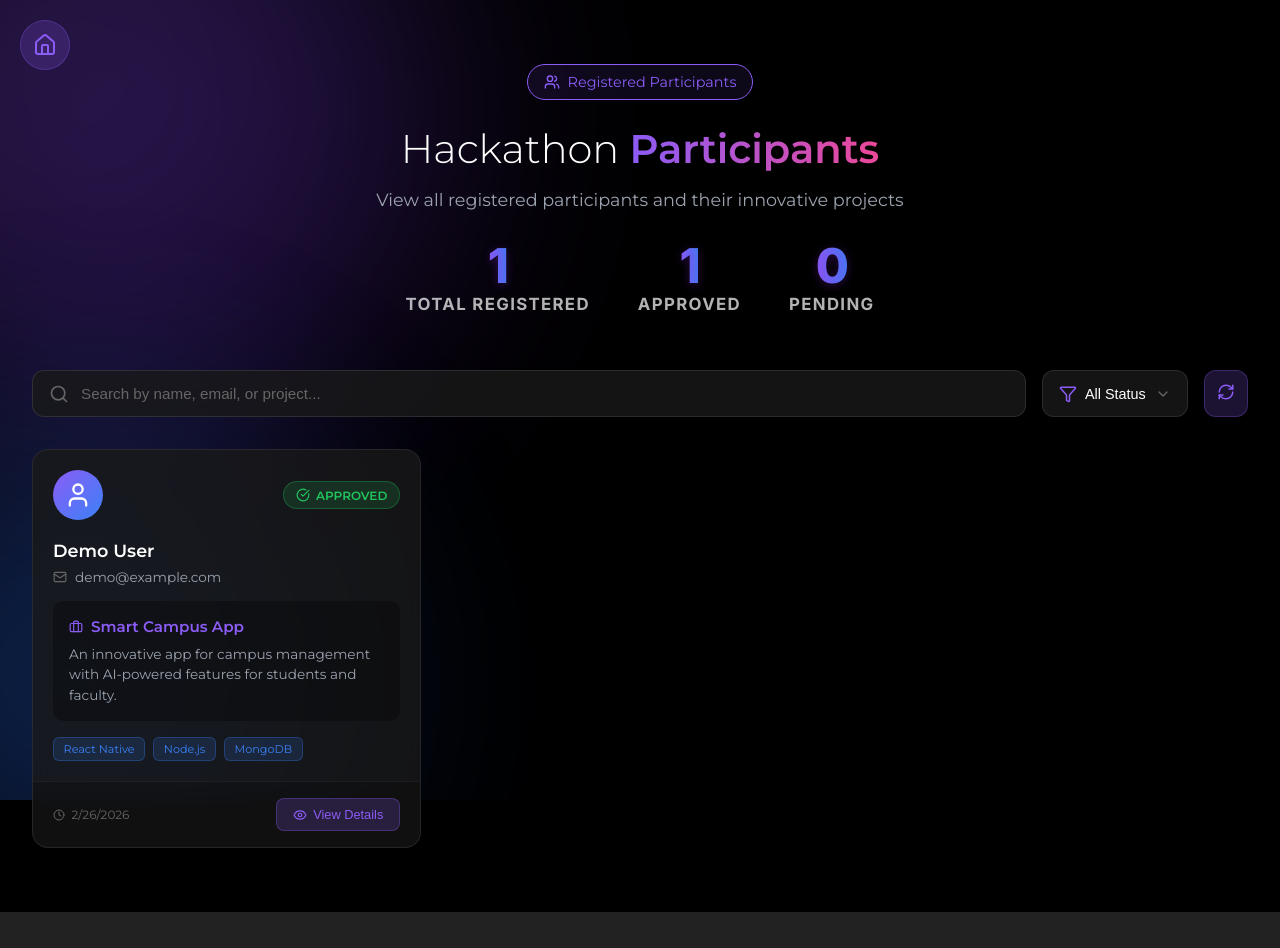
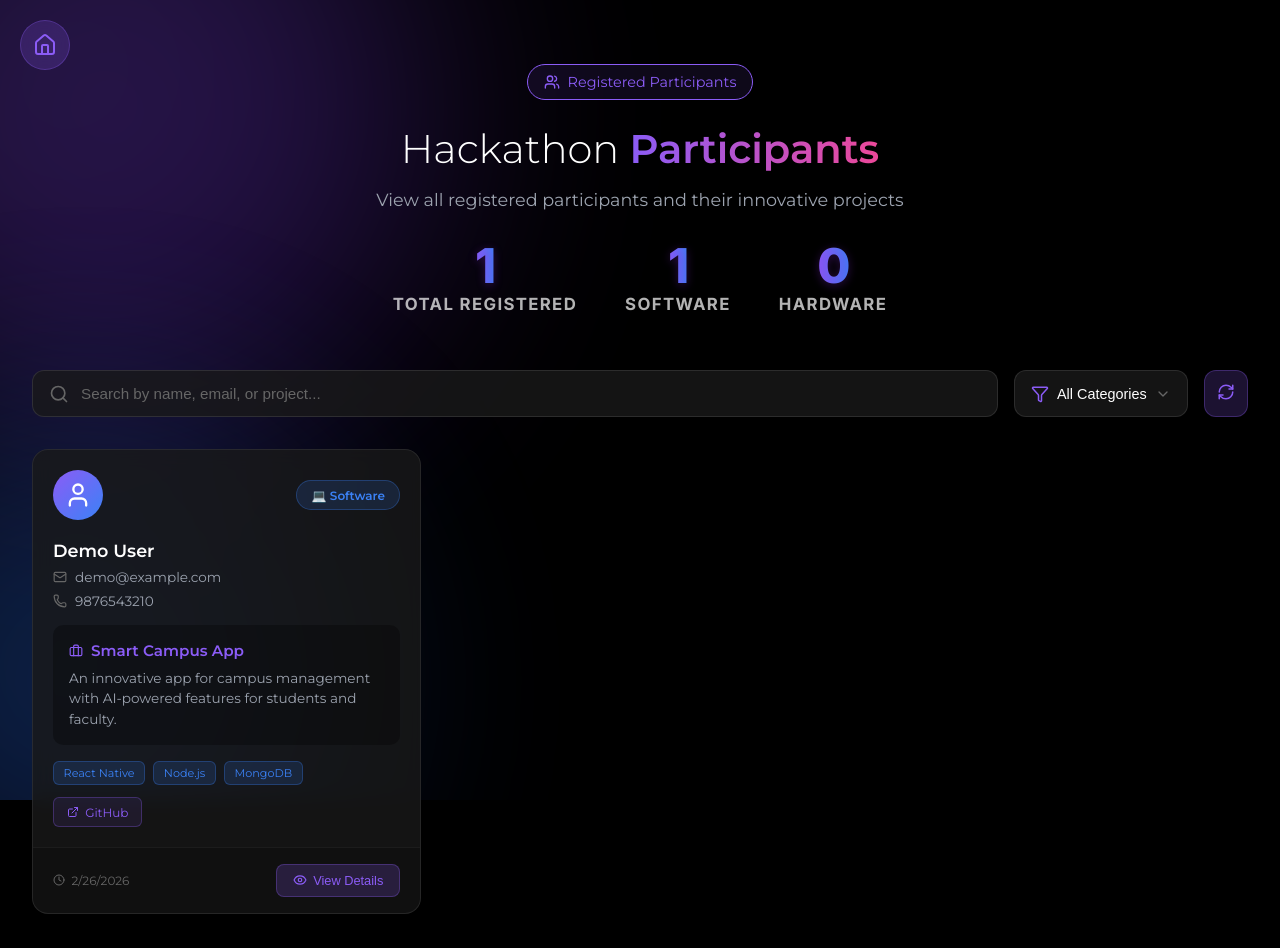
Before and after one commit to Yashrajsalunkhe/Hackthon-ADCET, a React (Vite) app: page /participants in a window 1280 px wide. Shown: the top 948 px of the page. Built offline with nearby package versions, Linux system fonts and the light colour scheme; no server answers; a web font is replaced by a local one.

Commit message:
particatpate page updated

```diff
--- a/src/components/Info.jsx
+++ b/src/components/Info.jsx
@@ -26,6 +26,7 @@ const Info = () => {
     collegeId: null,
     collegeIdName: "",
     // Project Details
+    projectCategory: "",
     projectTitle: "",
     projectDescription: "",
     projectTechStack: "",
@@ -101,6 +102,7 @@ const Info = () => {
         break;
 
       case 3: // Project Overview
+        if (!formData.projectCategory) newErrors.projectCategory = "Project category is required";
         if (!formData.projectTitle.trim()) newErrors.projectTitle = "Project title is required";
         if (!formData.projectDescription.trim()) {
           newErrors.projectDescription = "Project description is required";
@@ -167,6 +169,7 @@ const Info = () => {
           governmentDocumentName: "",
           collegeId: null,
           collegeIdName: "",
+          projectCategory: "",
           projectTitle: "",
           projectDescription: "",
           projectTechStack: "",
@@ -389,6 +392,25 @@ const Info = () => {
                 </div>
 
                 <div className="form-grid">
+                  <div className="form-group">
+                    <label htmlFor="projectCategory">
+                      <Briefcase size={18} />
+                      Project Category <span className="required">*</span>
+                    </label>
+                    <select
+                      id="projectCategory"
+                      name="projectCategory"
+                      value={formData.projectCategory}
+                      onChange={handleInputChange}
+                      className={errors.projectCategory ? 'error' : ''}
+                    >
+                      <option value="">Select category</option>
+                      <option value="software">Software</option>
+                      <option value="hardware">Hardware</option>
+                    </select>
+                    {errors.projectCategory && <span className="error-message">{errors.projectCategory}</span>}
+                  </div>
+
                   <div className="form-group full-width">
                     <label htmlFor="projectTitle">
                       <Briefcase size={18} />
@@ -541,6 +563,16 @@ const Info = () => {
                   <div className="review-section">
                     <h3><Briefcase size={20} /> Project Details</h3>
                     <div className="review-grid">
+                      <div className="review-item">
+                        <span className="review-label">Project Category:</span>
+                        <span className="review-value">
+                          {formData.projectCategory ? (
+                            <span className="category-display">
+                              {formData.projectCategory === 'software' ? '💻 Software' : '⚙️ Hardware'}
+                            </span>
+                          ) : "Not selected"}
+                        </span>
+                      </div>
                       <div className="review-item full-width">
                         <span className="review-label">Project Title:</span>
                         <span className="review-value">{formData.projectTitle || "Not provided"}</span>
--- a/src/components/ParticipantDetails.jsx
+++ b/src/components/ParticipantDetails.jsx
@@ -1,6 +1,6 @@
 import { useParams, useNavigate } from 'react-router-dom';
 import { useScrollToTop } from '../hooks/useScrollToTop';
-import { Home, User, Mail, Phone, Clock, CheckCircle, ExternalLink, Briefcase, ArrowLeft } from 'lucide-react';
+import { Home, User, Mail, Phone, Clock, ExternalLink, Briefcase, ArrowLeft, Code, Cpu } from 'lucide-react';
 import Footer from './Footer';
 import '../styles/participant-details.css';
 
@@ -37,22 +37,6 @@ const ParticipantDetails = () => {
     );
   }
 
-  const StatusBadge = ({ status }) => {
-    const statusConfig = {
-      pending: { icon: Clock, color: '#eab308', label: 'Pending' },
-      approved: { icon: CheckCircle, color: '#22c55e', label: 'Approved' },
-      rejected: { icon: CheckCircle, color: '#ef4444', label: 'Rejected' }
-    };
-    const config = statusConfig[status] || statusConfig.pending;
-    const Icon = config.icon;
-    return (
-      <span className={`pd-status-badge pd-status-${status}`}>
-        <Icon size={16} />
-        {config.label}
-      </span>
-    );
-  };
-
   return (
     <div className="participant-detail-page">
       {/* Background */}
@@ -78,7 +62,13 @@ const ParticipantDetails = () => {
           </div>
           <div className="pd-profile-info">
             <h1 className="pd-name">{participant.name}</h1>
-            <StatusBadge status={participant.status} />
+            <span className={`pd-category-badge ${participant.projectCategory}`}>
+              {participant.projectCategory === 'software' ? (
+                <><Code size={16} /> Software Project</>
+              ) : (
+                <><Cpu size={16} /> Hardware Project</>
+              )}
+            </span>
           </div>
         </div>
 
@@ -105,13 +95,6 @@ const ParticipantDetails = () => {
               <div>
                 <span className="pd-info-label">Registered</span>
                 <span className="pd-info-value">{new Date(participant.createdAt).toLocaleDateString()}</span>
-              </div>
-            </div>
-            <div className="pd-info-card">
-              <CheckCircle size={20} />
-              <div>
-                <span className="pd-info-label">Payment</span>
-                <span className="pd-info-value">{participant.paymentStatus || 'Pending'}</span>
               </div>
             </div>
           </div>
@@ -142,6 +125,13 @@ const ParticipantDetails = () => {
                 View on GitHub
               </a>
             )}
+
+            {participant.projectDemoUrl && (
+              <a href={participant.projectDemoUrl} target="_blank" rel="noopener noreferrer" className="pd-demo-link">
+                <ExternalLink size={16} />
+                View Demo
+              </a>
+            )}
           </div>
         </div>
 
--- a/src/components/Participants.jsx
+++ b/src/components/Participants.jsx
@@ -17,7 +17,7 @@ const Participants = () => {
   const [loading, setLoading] = useState(true);
   const [error, setError] = useState(null);
   const [searchTerm, setSearchTerm] = useState("");
-  const [statusFilter, setStatusFilter] = useState("all");
+  const [categoryFilter, setCategoryFilter] = useState("all");
 
 
   // Fetch participants from API
@@ -45,11 +45,12 @@ const Participants = () => {
           name: 'Demo User',
           email: 'demo@example.com',
           phone: '9876543210',
+          projectCategory: 'software',
           projectTitle: 'Smart Campus App',
           projectDescription: 'An innovative app for campus management with AI-powered features for students and faculty.',
           projectTechStack: 'React Native, Node.js, MongoDB',
-          status: 'approved',
-          paymentStatus: 'verified',
+          projectGithubUrl: 'https://github.com/demo/project',
+          projectDemoUrl: 'https://demo.example.com',
           createdAt: new Date().toISOString()
         }
       ]);
@@ -65,29 +66,14 @@ const Participants = () => {
       participant.email?.toLowerCase().includes(searchTerm.toLowerCase()) ||
       participant.projectTitle?.toLowerCase().includes(searchTerm.toLowerCase());
 
-    const matchesStatus = statusFilter === "all" || participant.status === statusFilter;
+    const matchesCategory = categoryFilter === "all" || participant.projectCategory === categoryFilter;
 
-    return matchesSearch && matchesStatus;
+    return matchesSearch && matchesCategory;
   });
 
-  // Status badge component
-  const StatusBadge = ({ status }) => {
-    const statusConfig = {
-      pending: { icon: Clock, color: '#eab308', label: 'Pending' },
-      approved: { icon: CheckCircle, color: '#22c55e', label: 'Approved' },
-      rejected: { icon: XCircle, color: '#ef4444', label: 'Rejected' }
-    };
-
-    const config = statusConfig[status] || statusConfig.pending;
-    const Icon = config.icon;
-
-    return (
-      <span className={`status-badge status-${status}`}>
-        <Icon size={14} />
-        {config.label}
-      </span>
-    );
-  };
+  // Get category counts
+  const softwareCount = participants.filter(p => p.projectCategory === 'software').length;
+  const hardwareCount = participants.filter(p => p.projectCategory === 'hardware').length;
 
   return (
     <div className="participants-page">
@@ -129,12 +115,12 @@ const Participants = () => {
               <span className="stat-label">Total Registered</span>
             </div>
             <div className="stat-item">
-              <span className="stat-number">{participants.filter(p => p.status === 'approved').length}</span>
-              <span className="stat-label">Approved</span>
+              <span className="stat-number">{softwareCount}</span>
+              <span className="stat-label">Software</span>
             </div>
             <div className="stat-item">
-              <span className="stat-number">{participants.filter(p => p.status === 'pending').length}</span>
-              <span className="stat-label">Pending</span>
+              <span className="stat-number">{hardwareCount}</span>
+              <span className="stat-label">Hardware</span>
             </div>
           </div>
         </div>
@@ -154,13 +140,12 @@ const Participants = () => {
           <div className="filter-dropdown">
             <Filter size={18} />
             <select
-              value={statusFilter}
-              onChange={(e) => setStatusFilter(e.target.value)}
+              value={categoryFilter}
+              onChange={(e) => setCategoryFilter(e.target.value)}
             >
-              <option value="all">All Status</option>
-              <option value="approved">Approved</option>
-              <option value="pending">Pending</option>
-              <option value="rejected">Rejected</option>
+              <option value="all">All Categories</option>
+              <option value="software">Software</option>
+              <option value="hardware">Hardware</option>
             </select>
             <ChevronDown size={16} />
           </div>
@@ -200,7 +185,9 @@ const Participants = () => {
                       <User size={28} />
                     )}
                   </div>
-                  <StatusBadge status={participant.status} />
+                  <span className={`category-badge ${participant.projectCategory}`}>
+                    {participant.projectCategory === 'software' ? '💻 Software' : '⚙️ Hardware'}
+                  </span>
                 </div>
 
                 <div className="card-body">
@@ -208,6 +195,10 @@ const Participants = () => {
                   <p className="participant-email">
                     <Mail size={14} />
                     {participant.email}
+                  </p>
+                  <p className="participant-phone">
+                    <Phone size={14} />
+                    {participant.phone}
                   </p>
 
                   <div className="project-info">
@@ -226,6 +217,13 @@ const Participants = () => {
                       <span key={idx} className="tech-tag-mini">{tech.trim()}</span>
                     ))}
                   </div>
+
+                  {participant.projectGithubUrl && (
+                    <a href={participant.projectGithubUrl} target="_blank" rel="noopener noreferrer" className="github-link-mini">
+                      <ExternalLink size={12} />
+                      GitHub
+                    </a>
+                  )}
                 </div>
 
                 <div className="card-footer">
--- a/src/styles/participants.css
+++ b/src/styles/participants.css
@@ -380,7 +380,30 @@
   color: #fff;
 }
 
-/* Status Badge */
+/* Category Badge */
+.category-badge {
+  display: inline-flex;
+  align-items: center;
+  gap: 0.4rem;
+  padding: 0.4rem 0.9rem;
+  border-radius: 20px;
+  font-size: 0.75rem;
+  font-weight: 600;
+}
+
+.category-badge.software {
+  background: rgba(59, 130, 246, 0.15);
+  color: #3b82f6;
+  border: 1px solid rgba(59, 130, 246, 0.3);
+}
+
+.category-badge.hardware {
+  background: rgba(34, 197, 94, 0.15);
+  color: #22c55e;
+  border: 1px solid rgba(34, 197, 94, 0.3);
+}
+
+/* Status Badge - Legacy, can be removed if not used elsewhere */
 .status-badge {
   display: inline-flex;
   align-items: center;
@@ -426,11 +449,44 @@
   gap: 0.5rem;
   font-size: 0.85rem;
   color: #9ca3af;
-  margin-bottom: 1rem;
+  margin-bottom: 0.5rem;
 }
 
 .participant-email svg {
   color: #666;
+}
+
+.participant-phone {
+  display: flex;
+  align-items: center;
+  gap: 0.5rem;
+  font-size: 0.85rem;
+  color: #9ca3af;
+  margin-bottom: 1rem;
+}
+
+.participant-phone svg {
+  color: #666;
+}
+
+.github-link-mini {
+  display: inline-flex;
+  align-items: center;
+  gap: 0.4rem;
+  font-size: 0.75rem;
+  color: #8b5cf6;
+  text-decoration: none;
+  margin-top: 0.75rem;
+  padding: 0.4rem 0.8rem;
+  background: rgba(139, 92, 246, 0.1);
+  border-radius: 6px;
+  border: 1px solid rgba(139, 92, 246, 0.3);
+  transition: all 0.3s ease;
+}
+
+.github-link-mini:hover {
+  background: rgba(139, 92, 246, 0.2);
+  transform: translateY(-2px);
 }
 
 .project-info {
```
Also changed, not shown: src/styles/participant-details.css (+39 -0 lines), 2 other files (tests, documents, lock files or other folders).
